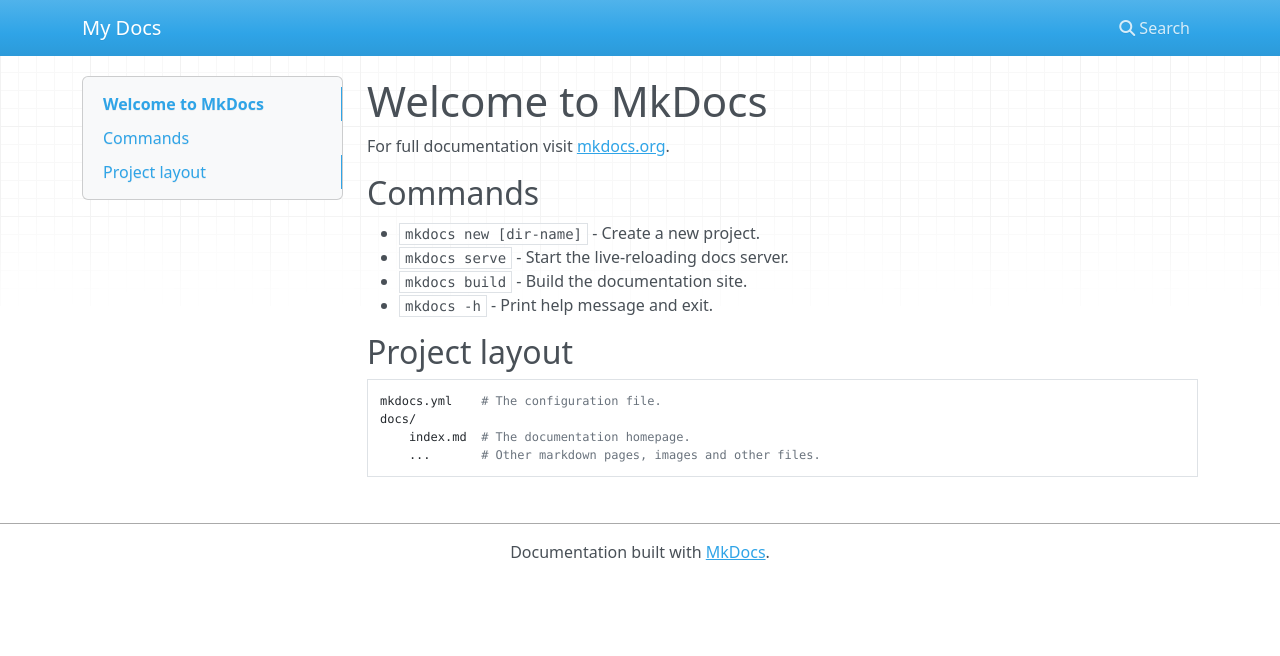
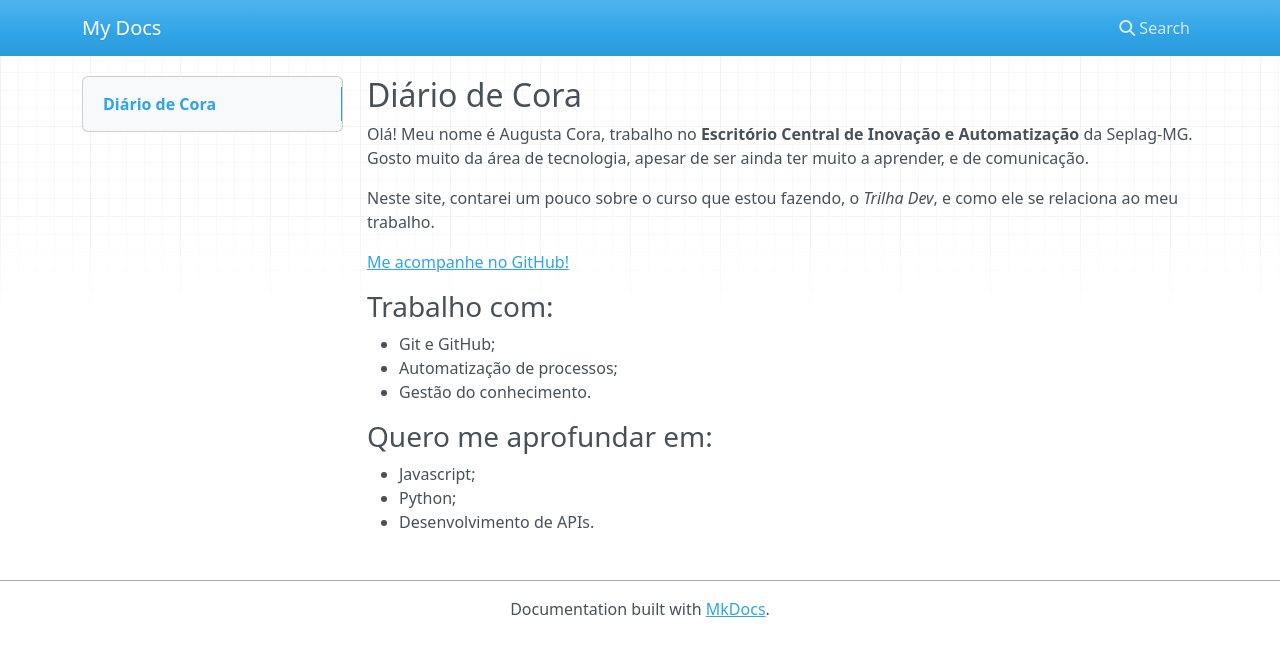
Before and after one commit to augustacora/curso_trilha_dev, an MkDocs documentation site: the page built from docs/index.md, in a window 1280 px wide. Shown: the top 656 px of the page. Built offline with MkDocs 1.6.1, drawn with Linux system fonts in a browser that asks for light colours; nearby versions of some CDN libraries.

Commit message:
Esboça preenchimento de página inicial

```diff
--- a/docs/index.md
+++ b/docs/index.md
@@ -1,17 +1,17 @@
-# Welcome to MkDocs
+## **Diário de Cora**
 
-For full documentation visit [mkdocs.org](https://www.mkdocs.org).
+Olá! Meu nome é Augusta Cora, trabalho no **Escritório Central de Inovação e Automatização** da Seplag-MG. Gosto muito da área de tecnologia, apesar de ser ainda ter muito a aprender, e de comunicação.
 
-## Commands
+Neste site, contarei um pouco sobre o curso que estou fazendo, o _Trilha Dev_, e como ele se relaciona ao meu trabalho.
 
-* `mkdocs new [dir-name]` - Create a new project.
-* `mkdocs serve` - Start the live-reloading docs server.
-* `mkdocs build` - Build the documentation site.
-* `mkdocs -h` - Print help message and exit.
+[Me acompanhe no GitHub!](https://github.com/augustacora)
 
-## Project layout
+### Trabalho com:
+- Git e GitHub;
+- Automatização de processos;
+- Gestão do conhecimento.
 
-    mkdocs.yml    # The configuration file.
-    docs/
-        index.md  # The documentation homepage.
-        ...       # Other markdown pages, images and other files.
+### Quero me aprofundar em:
+- Javascript;
+- Python;
+- Desenvolvimento de APIs.
```
